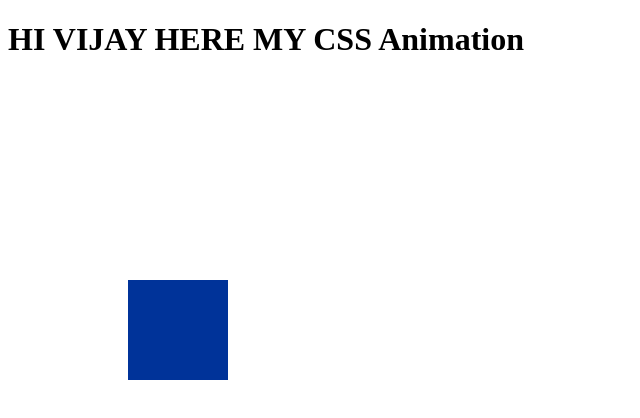
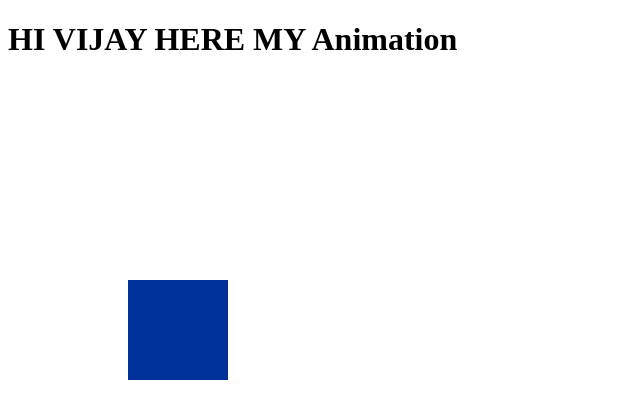
Before and after one commit to ITS-V-I-J-A-Y-B-0-R-A-T-E/Jenkins, a plain HTML site: page index.html in a window 1280 px wide. Shown: the whole page, without its empty margins (0-640 px from the left). Drawn offline with Linux system fonts and the light colour scheme.

Commit message:
Update index.html

```diff
--- a/index.html
+++ b/index.html
@@ -21,7 +21,7 @@ div {
 </head>
 <body>
 
-<h1>HI VIJAY HERE MY CSS Animation</h1>
+<h1>HI VIJAY HERE MY Animation</h1>
 
 <div></div>
 
```
